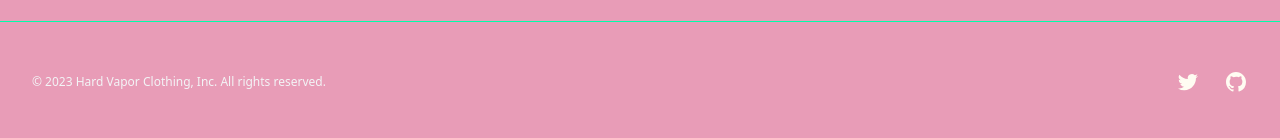
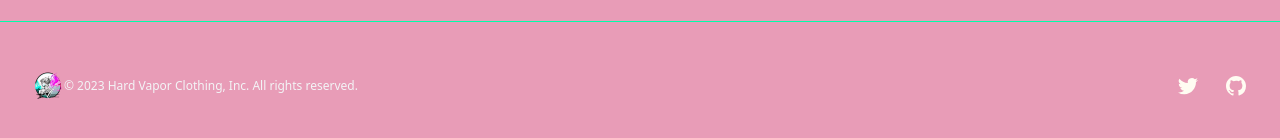
Before and after one commit to TheInfamousGrim/hard-vapor-shopify-store, a Next.js app: page / in a window 1280 px wide. Shown: the part 1168-1306 px from the top of the page. Built offline with nearby package versions, Linux system fonts and the light colour scheme; a web font is replaced by a local one.

Commit message:
Style 💄: Tweak styling and layout.
Fiddled with flexbox to slightly adjust layout.

```diff
--- a/components/Footer.tsx
+++ b/components/Footer.tsx
@@ -1,5 +1,11 @@
+// Dependencies
 import Link from 'next/link';
+import Image from 'next/image';
 
+// Logo
+import logoHardVapor from '@/public/favicons/android-chrome-512x512.png';
+
+// Types
 type IconProps = {
   className: string;
 };
@@ -48,7 +54,14 @@ export default function Footer() {
             </Link>
           ))}
         </div>
-        <div className="mt-8 md:order-1 md:mt-0">
+        <div className="mt-8 flex w-fit items-center md:order-1 md:mt-0">
+          <Image
+            src={logoHardVapor.src}
+            height={32}
+            width={32}
+            alt="Hard vapor clothing logo"
+          />
+
           <p className="text-center text-xs leading-5 text-gray-100">
             &copy; {new Date().getFullYear().toString()} Hard Vapor Clothing,
             Inc. All rights reserved.
```
